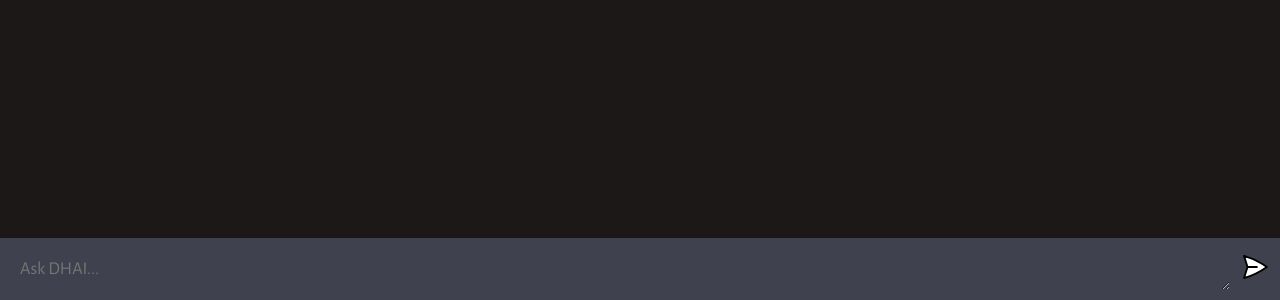
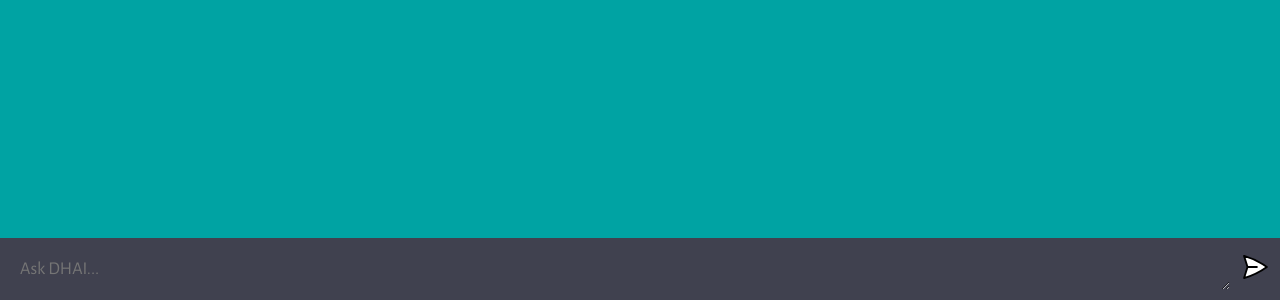
Before and after one commit to CraftDale2020/DHAI, a website built with Vite: page client/index.html in a window 1280 px wide. Shown: the part 500-800 px from the top of the page. Built offline with nearby package versions, Linux system fonts and the light colour scheme.

Commit message:
Update style.css

```diff
--- a/client/style.css
+++ b/client/style.css
@@ -8,13 +8,13 @@
 }
 
 body {
-  background: #00CCCC;
+  background: #00A3A3;
 }
 
 #app {
   width: 100vw;
   height: 100vh;
-  background: #1d1818;
+  background: #00A3A3;
 
   display: flex;
   flex-direction: column;
```
